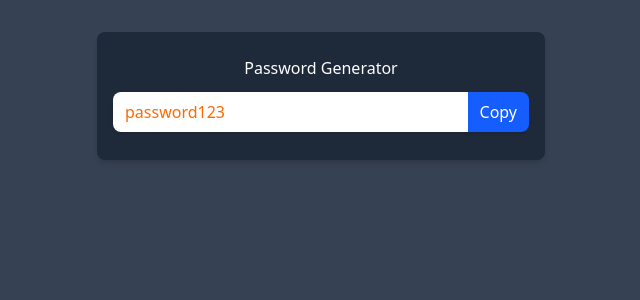
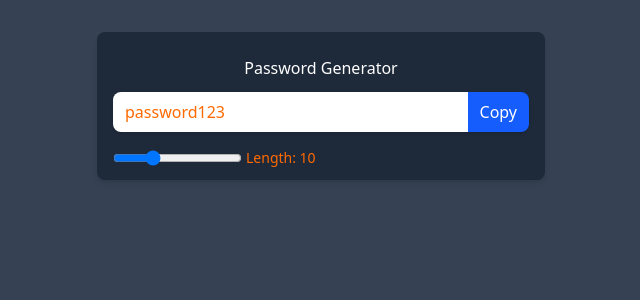
Before and after one commit to Developer-Madhu/Random-Password-Generator, a React (Vite) app in the folder passwordgen/: page / in a window 1280 px wide. Shown: the top 300 px of the page, without its empty margins (319-959 px from the left). Built offline with nearby package versions, Linux system fonts and the light colour scheme.

Commit message:
created range input field for password length

```diff
--- a/passwordgen/src/App.jsx
+++ b/passwordgen/src/App.jsx
@@ -12,7 +12,13 @@ const App = () => {
       <h1 className='text-white text-center my-3'>Password Generator</h1>
       <div className='flex shadow rounded-lg overflow-hidden mb-4'>
         <input className='bg-white outline-none w-full py-1 px-3' placeholder='Password' readOnly type="text" value={password} />
-        <button className='bg-blue-600 outline-none text-white py-2 shrink-0 px-3'>Copy</button>
+        <button className='bg-blue-600 outline-none cursor-pointer text-white py-2 shrink-0 px-3'>Copy</button>
+      </div>
+      <div className='flex text-sm gap-x-2'>
+        <div className='flex items-center gap-x-1'>
+          <input className='cursor-pointer' onChange={(e) => setlengthBar(e.target.value)} type="range" name='' id='' value={lengthBar} min={6} max={20} />
+          <label htmlFor="length">Length: {lengthBar}</label>
+        </div>
       </div>
       </div>
   )
```
